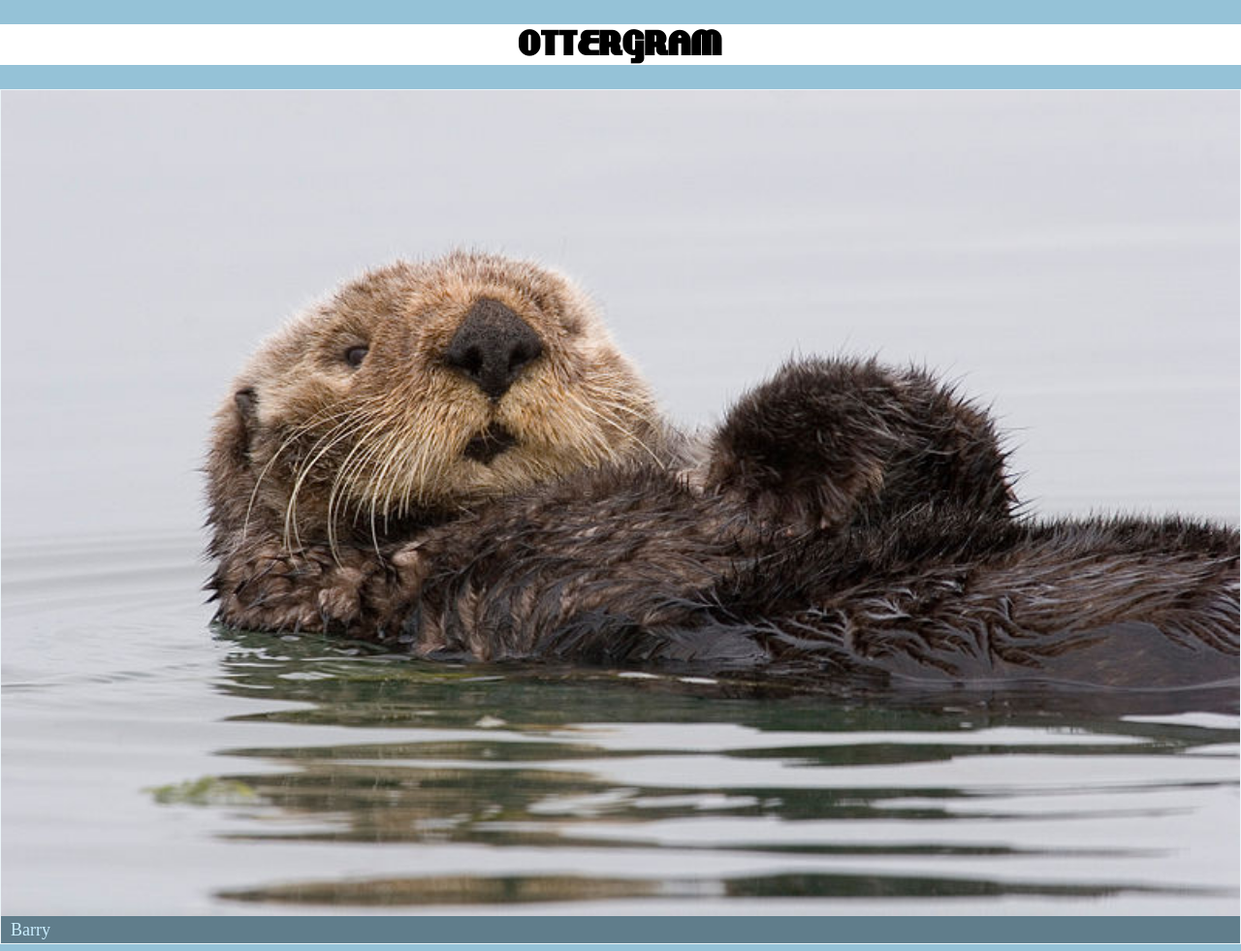
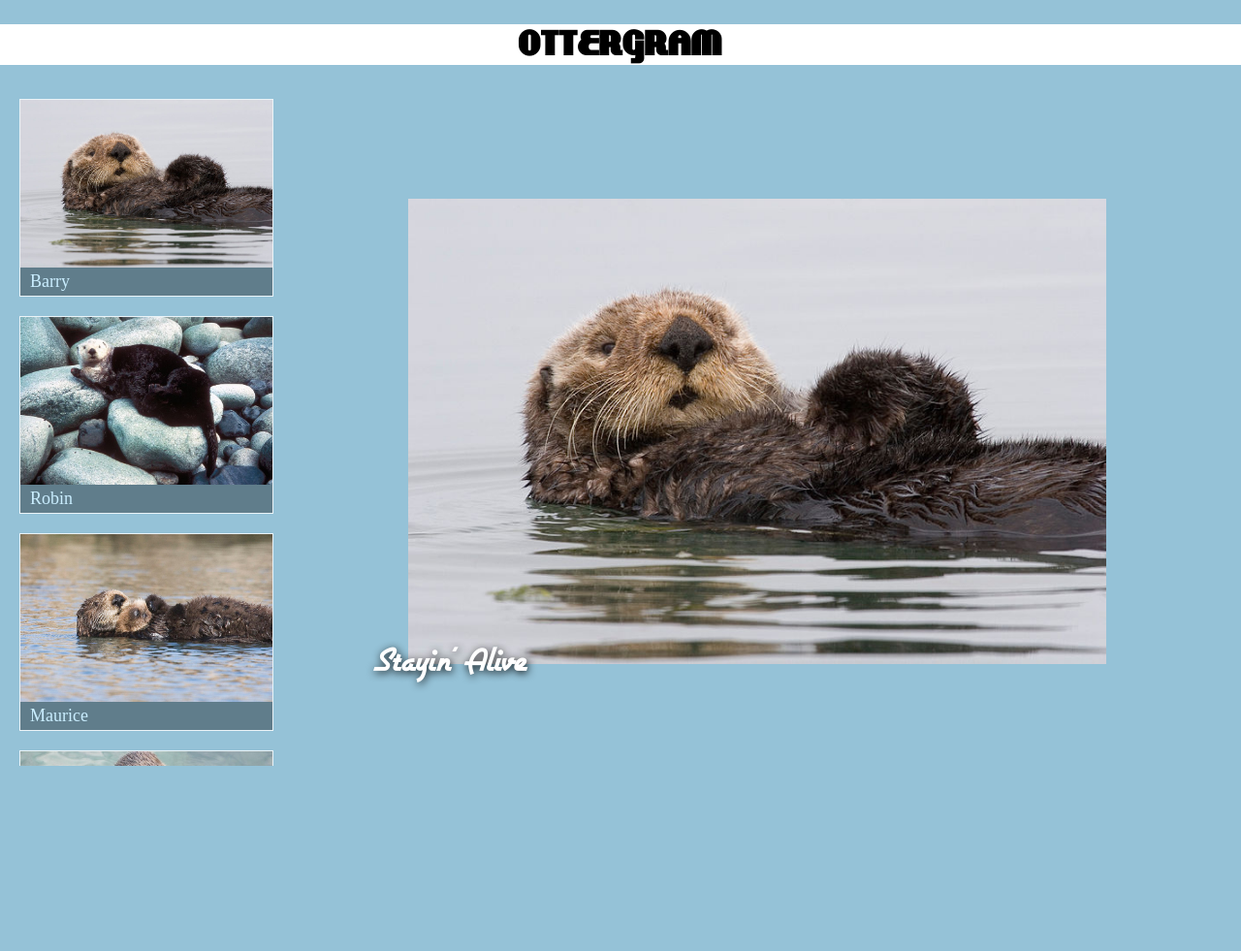
Before and after one commit to Ra1nWarden/Ottergram, a plain HTML site: page index.html in a window 1280 px wide. Shown: the top 981 px of the page at 97% size. After the commit the page ends 800 px from the top, so only its background shows below. Drawn offline with nearby package versions, Linux system fonts and the light colour scheme.

Commit message:
chapter 4

```diff
--- a/index.html
+++ b/index.html
@@ -1,50 +1,85 @@
 <!DOCTYPE html>
-<html lang="en" dir="ltr">
-
+<html>
   <head>
     <meta charset="utf-8">
-
+    <meta name="viewport" content="width=device-width, initial-scale=1">
     <title>ottergram</title>
-  <link rel="stylesheet" href="https://cdnjs.cloudflare.com/ajax/libs/normalize/8.0.0/normalize.min.css" />
+    <link rel="stylesheet" href="https://cdnjs.cloudflare.com/ajax/libs/normalize/3.0.3/normalize.min.css">
     <link rel="stylesheet" href="stylesheets/styles.css">
   </head>
-
   <body>
-  <header>
+    <header class="main-header">
       <h1 class="logo-text">ottergram</h1>
     </header>
+    <main class="main-content">
       <ul class="thumbnail-list">
         <li class="thumbnail-item">
           <a href="#">
-          <img class="thumbnail-image" src="img/otter1.jpg" alt="Barry the otter">
+            <img class="thumbnail-image" src="img/otter1.jpg" alt="Barry the Otter">
             <span class="thumbnail-title">Barry</span>
           </a>
         </li>
         <li class="thumbnail-item">
           <a href="#">
-          <img class="thumbnail-image" src="img/otter2.jpg" alt="Robin the otter">
+            <img class="thumbnail-image" src="img/otter2.jpg" alt="Robin the Otter">
             <span class="thumbnail-title">Robin</span>
           </a>
         </li>
         <li class="thumbnail-item">
           <a href="#">
-          <img class="thumbnail-image" src="img/otter3.jpg" alt="Maurice the otter">
+            <img class="thumbnail-image" src="img/otter3.jpg" alt="Maurice the Otter">
             <span class="thumbnail-title">Maurice</span>
           </a>
         </li>
         <li class="thumbnail-item">
           <a href="#">
-          <img class="thumbnail-image" src="img/otter4.jpg" alt="Lesley the otter">
+            <img class="thumbnail-image" src="img/otter4.jpg" alt="Lesley the Otter">
             <span class="thumbnail-title">Lesley</span>
           </a>
         </li>
         <li class="thumbnail-item">
           <a href="#">
-          <img class="thumbnail-image" src="img/otter5.jpg" alt="Barbara the otter">
+            <img class="thumbnail-image" src="img/otter5.jpg" alt="Barbara the Otter">
+            <span class="thumbnail-title">Barbara</span>
+          </a>
+        </li>
+        <li class="thumbnail-item">
+          <a href="#">
+            <img class="thumbnail-image" src="img/otter1.jpg" alt="Barry the Otter">
+            <span class="thumbnail-title">Barry</span>
+          </a>
+        </li>
+        <li class="thumbnail-item">
+          <a href="#">
+            <img class="thumbnail-image" src="img/otter2.jpg" alt="Robin the Otter">
+            <span class="thumbnail-title">Robin</span>
+          </a>
+        </li>
+        <li class="thumbnail-item">
+          <a href="#">
+            <img class="thumbnail-image" src="img/otter3.jpg" alt="Maurice the Otter">
+            <span class="thumbnail-title">Maurice</span>
+          </a>
+        </li>
+        <li class="thumbnail-item">
+          <a href="#">
+            <img class="thumbnail-image" src="img/otter4.jpg" alt="Lesley the Otter">
+            <span class="thumbnail-title">Lesley</span>
+          </a>
+        </li>
+        <li class="thumbnail-item">
+          <a href="#">
+            <img class="thumbnail-image" src="img/otter5.jpg" alt="Barbara the Otter">
             <span class="thumbnail-title">Barbara</span>
           </a>
         </li>
       </ul>
+      <div class="detail-image-container">
+        <div class="detail-image-frame">
+          <img class="detail-image" src="img/otter1.jpg" alt="">
+          <span class="detail-image-title">Stayin' Alive</span>
+        </div>
+      </div>
+    </main>
   </body>
-
 </html>
--- a/stylesheets/styles.css
+++ b/stylesheets/styles.css
@@ -9,18 +9,66 @@
   font-style: normal;
 }
 
+@font-face {
+  font-family: 'airstreamregular';
+  src: url('fonts/Airstream-webfont.eot');
+  src: url('fonts/Airstream-webfont.eot?#iefix') format('embedded-opentype'),
+       url('fonts/Airstream-webfont.woff') format('woff'),
+       url('fonts/Airstream-webfont.ttf') format('truetype'),
+       url('fonts/Airstream-webfont.svg#lakeshore') format('svg');
+  font-weight: normal;
+  font-style: normal;
+}
+
+html, body {
+  height: 100%;
+}
+
 body {
-  font-size: 10px;
+  display: flex;
+  flex-direction: column;
+
+  font-size: 62.5%;
   background: rgb(149, 194, 215);
 }
 
-a {
+a[href='#'] {
   text-decoration: none;
 }
 
+.detail-image-container {
+  flex: 1 1 auto;
+  display: flex;
+  justify-content: center;
+  align-items: center;
+}
+
+.detail-image-frame {
+  position: relative;
+  text-align: center;
+}
+
+.detail-image-title {
+  position: absolute;
+  bottom: -16px;
+  left: 4px;
+
+  font-family: airstreamregular;
+  color: white;
+  text-shadow: rgba(0, 0, 0, 0.9) 1px 2px 9px;
+  font-size: 40px;
+}
+
 .thumbnail-list {
+  flex: 0 1 auto;
+  order: 2;
+  display: flex;
+  justify-content: space-between;
   list-style: none;
   padding: 0;
+
+  white-space: nowrap;
+  overflow-x: auto;
 }
 
 .thumbnail-image {
@@ -38,14 +86,26 @@ a {
   font-size: 18px;
 }
 
+.detail-image {
+  width: 90%;
+}
+
 .thumbnail-item {
-  display: block;
+  display: inline-block;
+  min-width: 120px;
+  max-width: 120px;
   border: 1px solid rgb(100%, 100%, 100%);
   border: 1px solid rgba(100%, 100%, 100%, 0.8);
 }
 
-.thumbnail-item + .thumbnail-item {
-  margin-top: 10px;
+.main-header {
+  flex: 0 1 auto;
+}
+
+.main-content {
+  flex: 1 1 auto;
+  display: flex;
+  flex-direction: column;
 }
 
 .logo-text {
@@ -56,3 +116,25 @@ a {
   font-family: lakeshore;
   font-size: 37px;
 }
+
+
+@media all and (min-width: 768px) {
+  .main-content {
+    flex-direction: row;
+    overflow: hidden;
+  }
+
+  .thumbnail-list {
+    flex-direction: column;
+    order: 0;
+    margin-left: 2em;
+  }
+
+  .thumbnail-item {
+    max-width: 260px;
+  }
+
+  .thumbnail-item + .thumbnail-item {
+    margin-top: 2em;
+  }
+}
```
Lines whose indentation alone changed are shown as unchanged.
